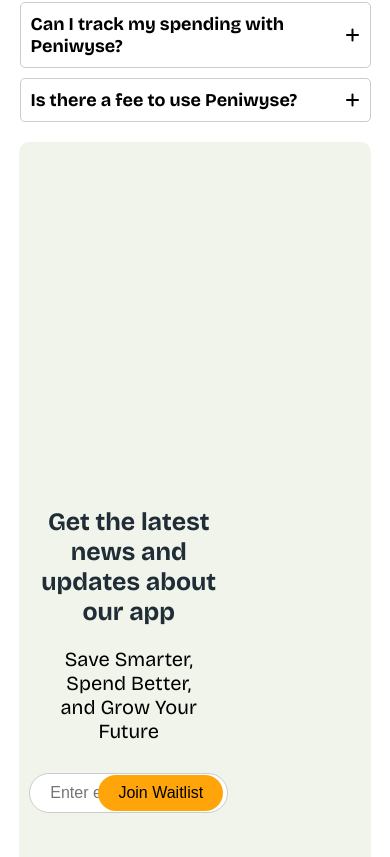
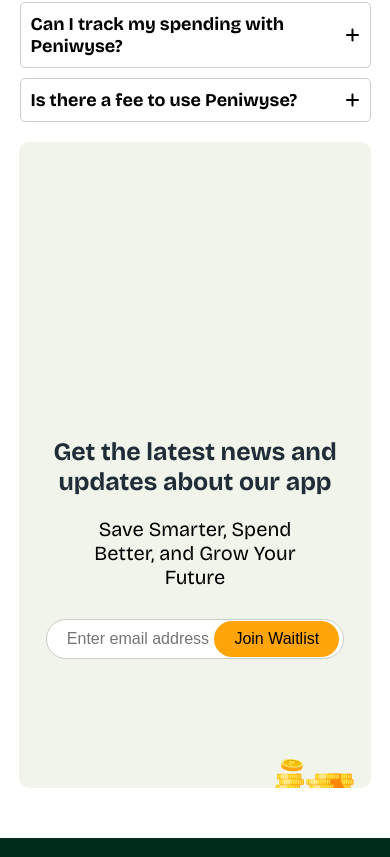
Before and after one commit to AbiodunVlad/peniwyseLandingPage, a React (Create React App) app: page / in a window 390 px wide. Shown: the part 3787-4644 px from the top of the page. Built offline with nearby package versions, Linux system fonts and the light colour scheme.

Commit message:
another commit

```diff
--- a/src/pages/LandingPage/LandingPage.js
+++ b/src/pages/LandingPage/LandingPage.js
@@ -215,6 +215,7 @@
                 loop
                 autoplay
               />
+
               <dotlottie-player
                 src="https://lottie.host/c34fce31-5fba-496f-aff2-1eca16373147/rA8RPdpoq2.lottie"
                 background="transparent"
--- a/src/pages/LandingPage/styles.css
+++ b/src/pages/LandingPage/styles.css
@@ -741,8 +741,40 @@
     border-radius: 10px;
     display: flex;
     flex-direction: column;
+    align-items: center;
     padding: 40px 10px 0px 10px;
     margin-bottom: 50px;
+  }
+
+  .stars {
+    display: flex;
+    flex-direction: column;
+    gap: 30px;
+  }
+
+  .starsTop {
+    display: flex;
+    flex-direction: row;
+    align-items: start;
+    justify-content: space-between;
+    height: 100%;
+  }
+
+  .starsBottom {
+    display: flex;
+    flex-direction: row;
+    align-items: start;
+    justify-content: space-around;
+    height: 100%;
+  }
+
+  .letters {
+    display: flex;
+    flex-direction: column;
+    align-items: center;
+    justify-content: center;
+    text-align: center;
+    width: 90%;
   }
 
   .waitDiv {
```
